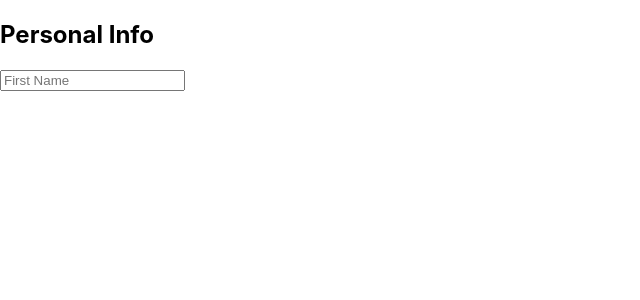
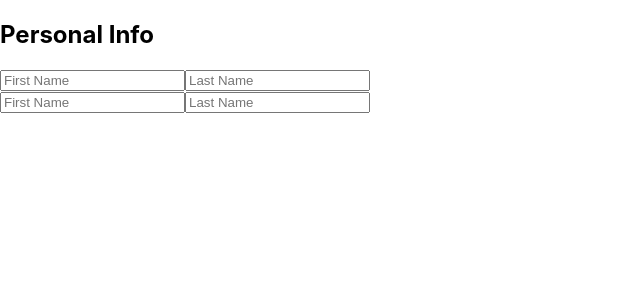
Before and after one commit to Peepachuu/cv-project, a React (Create React App) app: page / in a window 1280 px wide. Shown: the top 300 px of the page, without its empty margins (0-640 px from the left). Built offline with nearby package versions, Linux system fonts and the light colour scheme; the HTML template or start-up script is replaced by a standard one.

Commit message:
Create Fieldset component and modify InfoSection
Modified the infosection because certain ones like education could
contain multiple fieldsets

```diff
--- a/src/App.js
+++ b/src/App.js
@@ -5,7 +5,8 @@ class App extends Component {
     render() {
         return (
             <div>
-                <InfoSection fields={[{type: "text", placeholder: "First Name"}]}
+                <InfoSection fieldset={[{type: "text", placeholder: "First Name"},
+                {type: "text", placeholder: "Last Name"}]}
                 heading="Personal Info"></InfoSection>
             </div>
         )
--- /dev/null
+++ b/src/components/Fieldset.js
@@ -0,0 +1,15 @@
+import React, {Component} from "react";
+import Field from "./Field";
+
+class Fieldset extends Component {
+
+    render() {
+        return (
+            <section>
+                {this.props.fields.map(field => <Field fieldType={field.type} fieldPlaceholder={field.placeholder}></Field>)}
+            </section>
+        )
+    }
+}
+
+export default Fieldset;
--- a/src/components/InfoSection.js
+++ b/src/components/InfoSection.js
@@ -1,16 +1,21 @@
 import React, {Component} from "react";
-import Field from "./Field";
+import Fieldset from "./Fieldset";
 
 class InfoSection extends Component {
+
     constructor(props) {
         super(props);
-        this.state = {fieldsCount: 1};
+        this.state = {fieldsetCount: 2};
     }
     render() {
+        let fieldsets = [];
+        for (let i = 0; i < this.state.fieldsetCount; ++i) {
+            fieldsets.push(this.props.fieldset);
+        }
         return (
             <section>
                 <h2>{this.props.heading}</h2>
-                {this.props.fields.map(field => <Field fieldType={field.type} fieldPlaceholder={field.placeholder}></Field>)}
+                {fieldsets.map(fieldset => <Fieldset fields={fieldset}></Fieldset>)}
             </section>
         )
     }
```
